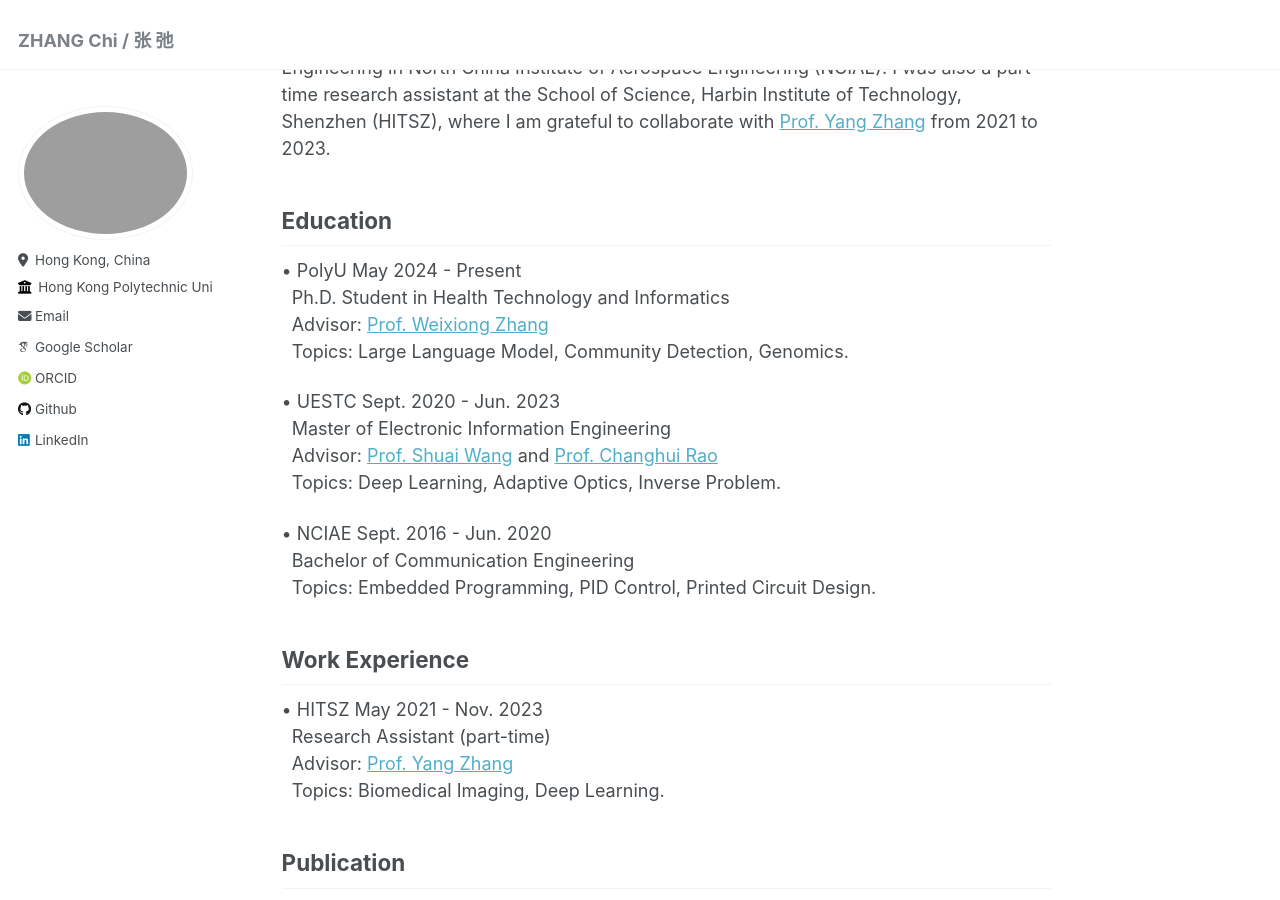
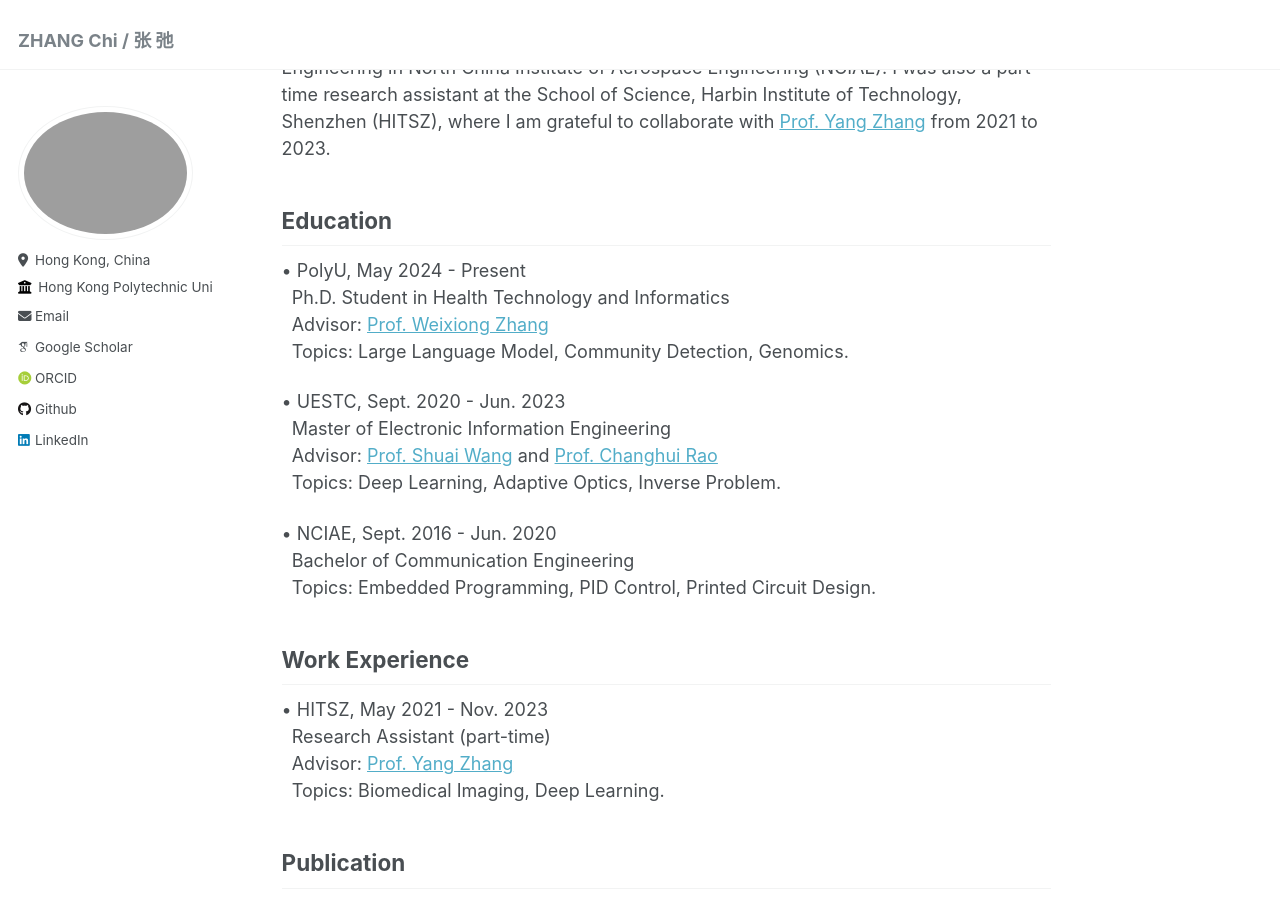
Before and after one commit to mrchasezhang/mrchasezhang.github.io, a Jekyll site: the page built from _pages/about.md, in a window 1280 px wide and 900 px high, scrolled down 334 px. Built offline with Jekyll 4.4.1, drawn with Linux system fonts in a browser that asks for light colours; some web fonts are replaced.

```diff
--- a/_pages/about.md
+++ b/_pages/about.md
@@ -14,22 +14,22 @@ I got my M.Eng. degree (2023) from School of Information and Communication Engin
 
 
 ## Education
-• PolyU  May 2024 - Present
+• PolyU,  May 2024 - Present
 &nbsp;  Ph.D. Student in Health Technology and Informatics
 &nbsp; Advisor: [Prof. Weixiong Zhang](https://www.polyu.edu.hk/hti/people/academic-staff/prof-zhang-weixiong/)
 &nbsp; Topics: Large Language Model, Community Detection, Genomics.
 
-• UESTC  Sept. 2020 - Jun. 2023
+• UESTC,  Sept. 2020 - Jun. 2023
 &nbsp;  Master of Electronic Information Engineering
 &nbsp; Advisor:  [Prof. Shuai Wang](https://faculty.uestc.edu.cn/wangshuai/zh_CN/index.htm) and [Prof. Changhui Rao](https://people.ucas.ac.cn/~chrao)
 &nbsp; Topics: Deep Learning, Adaptive Optics, Inverse Problem.
 
-• NCIAE  Sept. 2016 - Jun. 2020
+• NCIAE,  Sept. 2016 - Jun. 2020
 &nbsp;  Bachelor of Communication Engineering
 &nbsp; Topics: Embedded Programming, PID Control, Printed Circuit Design.
 
 ## Work Experience
-• HITSZ  May 2021 - Nov. 2023
+• HITSZ,  May 2021 - Nov. 2023
 &nbsp;  Research Assistant (part-time)
 &nbsp; Advisor: [Prof. Yang Zhang](https://faculty.hitsz.edu.cn/zhangyang)
 &nbsp; Topics: Biomedical Imaging, Deep Learning.
```
